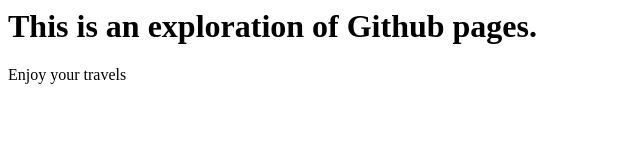
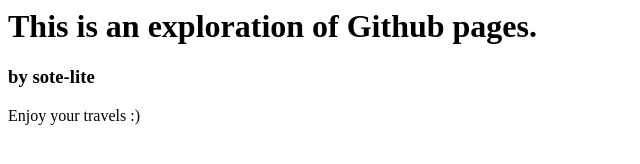
Before and after one commit to sote-lite/gh-website, a plain HTML site: page index.html in a window 1280 px wide. Shown: the whole page, without its empty margins (0-640 px from the left). Drawn offline with Linux system fonts and the light colour scheme.

Commit message:
Update index.html

```diff
--- a/index.html
+++ b/index.html
@@ -1,8 +1,7 @@
 <html>
   <body>
-    <h1>
-      This is an exploration of Github pages.
-    </h1>
-      Enjoy your travels
+    <h1>This is an exploration of Github pages.</h1>
+    <h3>by sote-lite</h3>
+      <p>Enjoy your travels :) </p>
   </body>
 </html>
```
